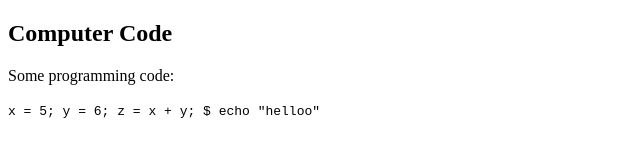
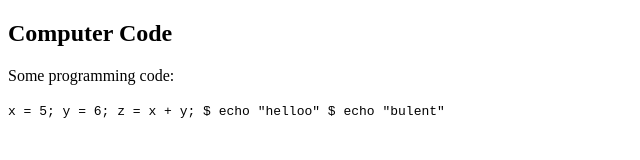
Before and after one commit to laurent477/les-citations-de-Steve-Jobs-, a plain HTML site: page index.html in a window 1280 px wide. Shown: the full height of the page, 0-640 px from the left. Drawn offline with Linux system fonts and the light colour scheme.

Commit message:
ajout  echo

```diff
--- a/index.html
+++ b/index.html
@@ -10,6 +10,7 @@
 			y = 6;
 			z = x + y;
 			$ echo "helloo"
+			$ echo "bulent"
 		</code>
 
 	</body>
```
